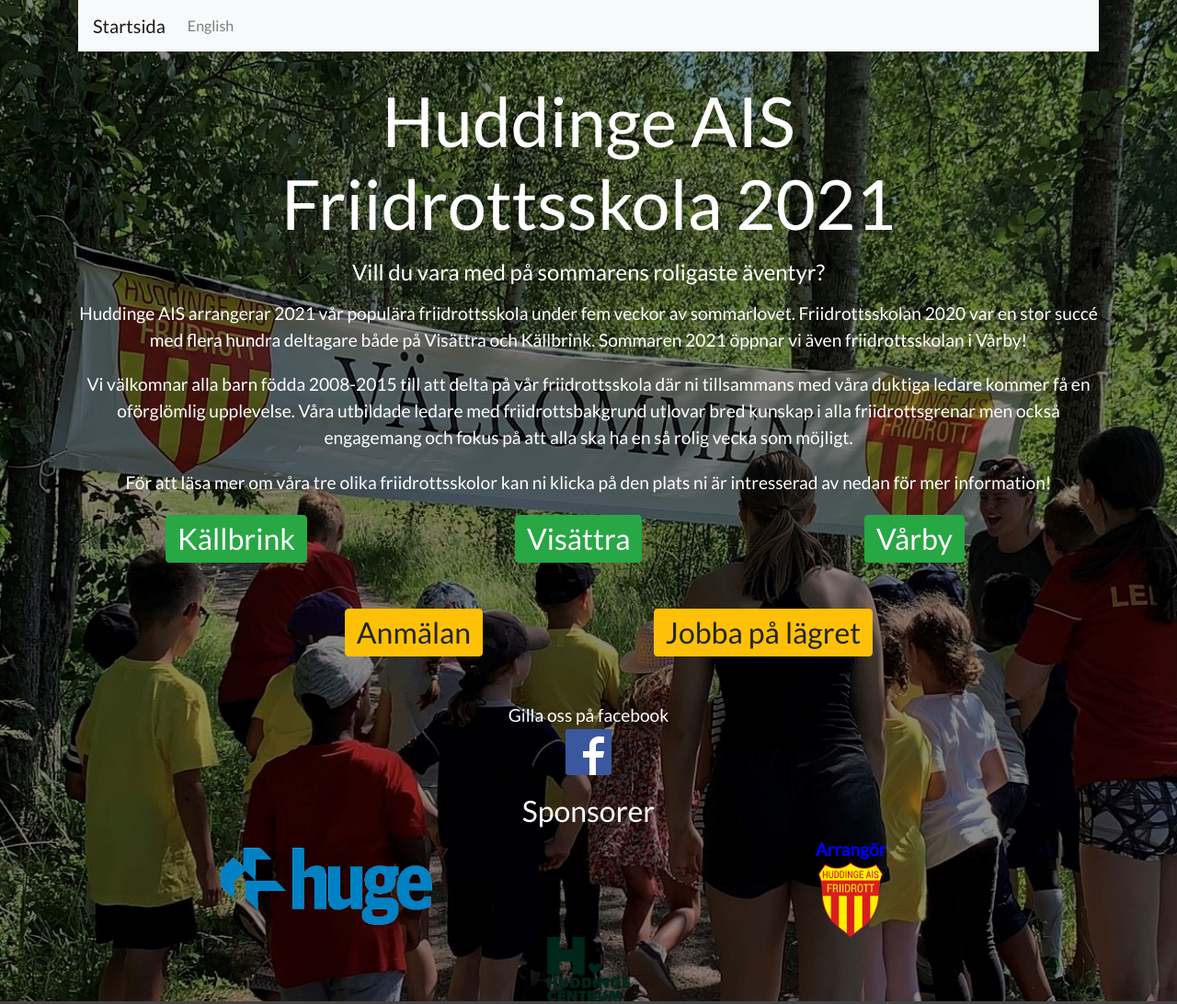
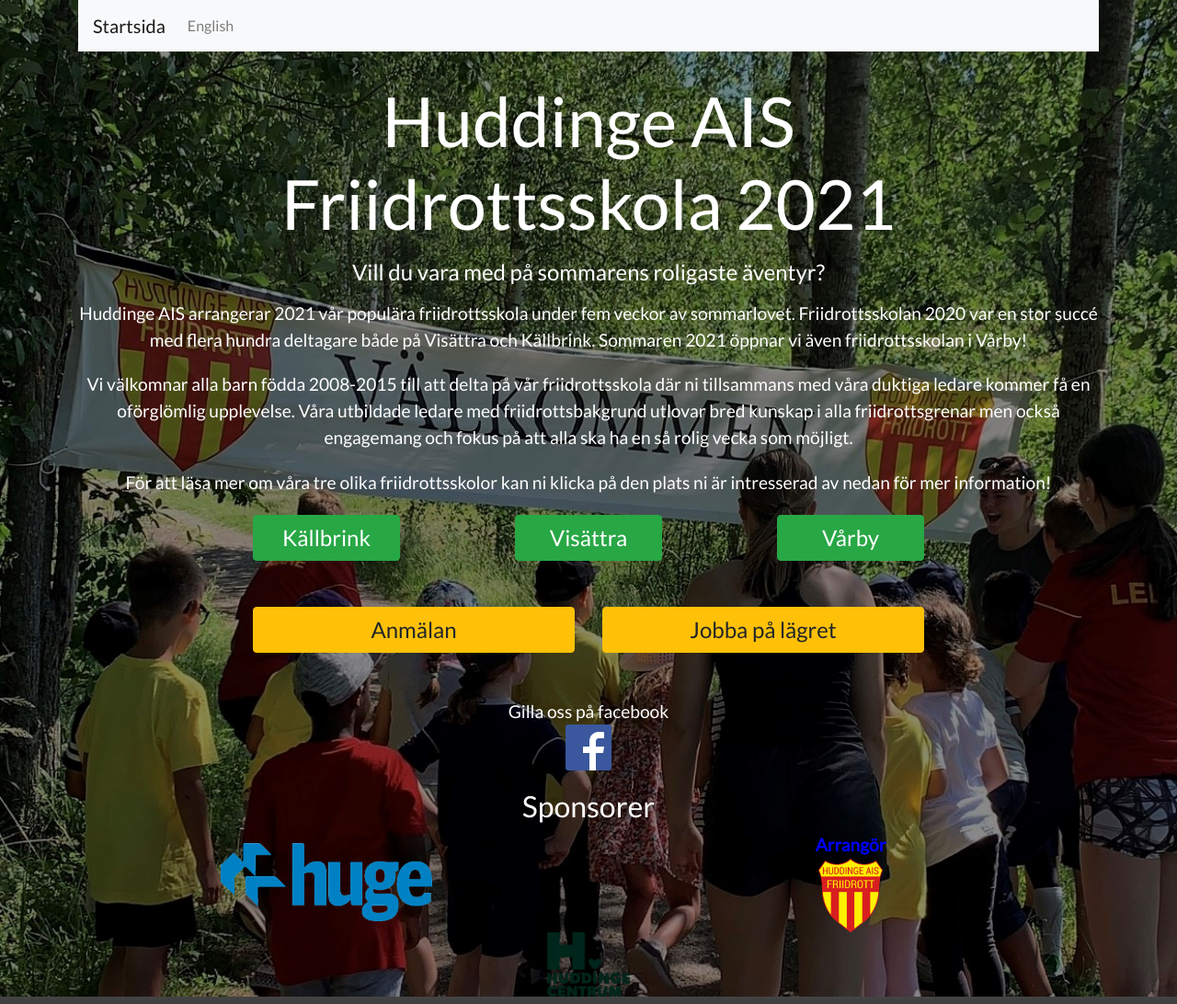
Before and after one commit to tompa62/friidrottsskola, a plain HTML site: page huddingefriidrottsskola.se/index.html in a window 1280 px wide. Shown: the top 1092 px of the page at 92% size. Drawn offline with Linux system fonts and the light colour scheme.

Commit message:
qweqweqew

```diff
--- a/huddingefriidrottsskola.se/css/hfs-defaults.css
+++ b/huddingefriidrottsskola.se/css/hfs-defaults.css
@@ -13,6 +13,7 @@ body {
   background-size: cover;
   /*opacity: .9;*/
 }
+
 
 a {
   color: #0000ff;
@@ -31,6 +32,14 @@ a:focus {
 .btn h2 {
   margin-bottom: 0;
 }
+
+.w-full {
+  width: 100%;
+ }
+
+ .main-btn {
+   font-size: 1.5rem;
+ }
 
 p {
   font-size: 1.2rem;
--- a/huddingefriidrottsskola.se/index.html
+++ b/huddingefriidrottsskola.se/index.html
@@ -73,46 +73,36 @@
         </div>
         <!-- De tre alternativen -->
         <div class="row">
-          <div class="col-md-1 dot-border"></div>
-          <div class="col-md-2 dot-border">
-            <a class="btn btn-success btn-rounded" href="kallbrink.html">
-              <h2>Källbrink</h2>
-            </a>
+
+          <div class="col-md-2 offset-md-2">
+            <a class="btn btn-success w-full main-btn" href="kallbrink.html">Källbrink</a>
           </div>
-          <div class="col-md-2 dot-border"></div>
 
-          <div class="col-md-2 dot-border">
+          <div class="col-md-2 offset-md-1">
             <!-- a class="btn btn-success" href="visattra.html"><h2 >&nbsp;Visättra&nbsp;</h2> </a -->
-            <a class="btn btn-success" href="visattra.html"
-              ><h2>Visättra</h2>
-            </a>
+            <a class="btn btn-success w-full main-btn" href="visattra.html">Visättra</a>
           </div>
-          <div class="col-md-2 dot-border"></div>
 
-          <div class="col-md-2 dot-border">
+          <div class="col-md-2 offset-md-1">
             <!-- a class="btn btn-success" href="varby.html" ><h2 >&nbsp;&nbsp;Vårby&nbsp;&nbsp;</h2> </a -->
-            <a class="btn btn-success" href="varby.html"><h2>Vårby</h2> </a>
+            <a class="btn btn-success w-full main-btn" href="varby.html">Vårby</a>
           </div>
-          <div class="col-md-1 dot-border"></div>
+
         </div>
         <div class="row" style="margin-top: 50px">
           <!-- col 1: Anmälan deltagare, col 2: anmälan ledare -->
-          <div class="col-md-2 dot-border"></div>
-          <div class="col-md-4 dot-border" style="text-align: center">
-            <a class="btn btn-warning" href="anmalan.html"><h2>Anmälan</h2> </a>
+          <div class="col-md-4 offset-md-2" style="text-align: center">
+            <a class="btn btn-warning w-full main-btn" href="anmalan.html">Anmälan</a>
           </div>
-
-          <div class="col-md-4 dot-border" style="text-align: center">
-            <a class="btn btn-warning" href="jobba.html"
-              ><h2>Jobba på lägret</h2>
-            </a>
+          <div class="col-md-4" style="text-align: center">
+            <a class="btn btn-warning w-full main-btn" href="jobba.html">Jobba på lägret</a>
           </div>
-          <div class="col-md-2 dot-border"></div>
+          <div class="col-md-2"></div>
         </div>
 
         <div class="row">
           <div
-            class="col-8 offset-2 text-center dot-border"
+            class="col-8 offset-2 text-center"
             style="margin-top: 50px; margin-bottom: 0px"
           >
             <p>
```
